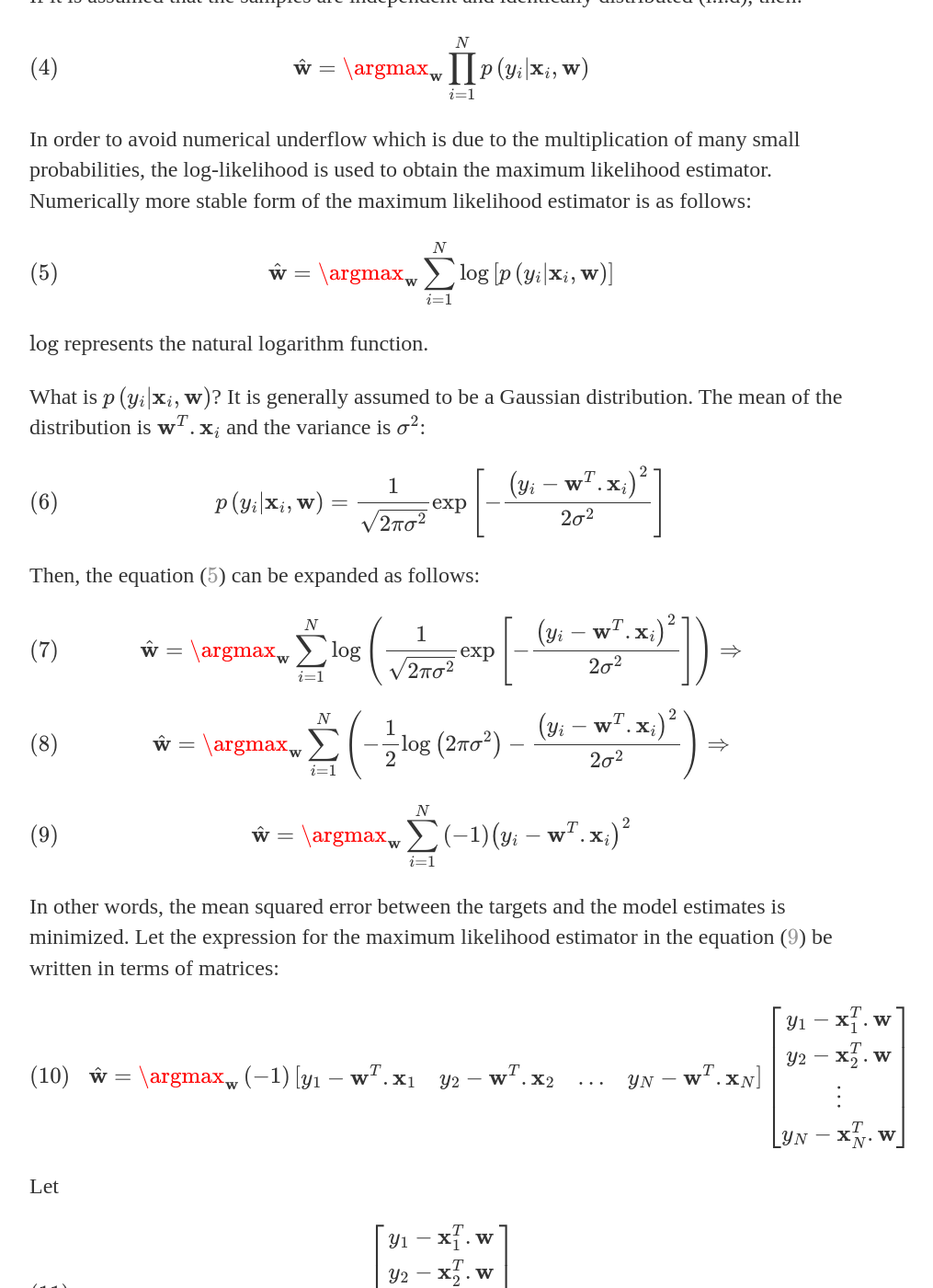
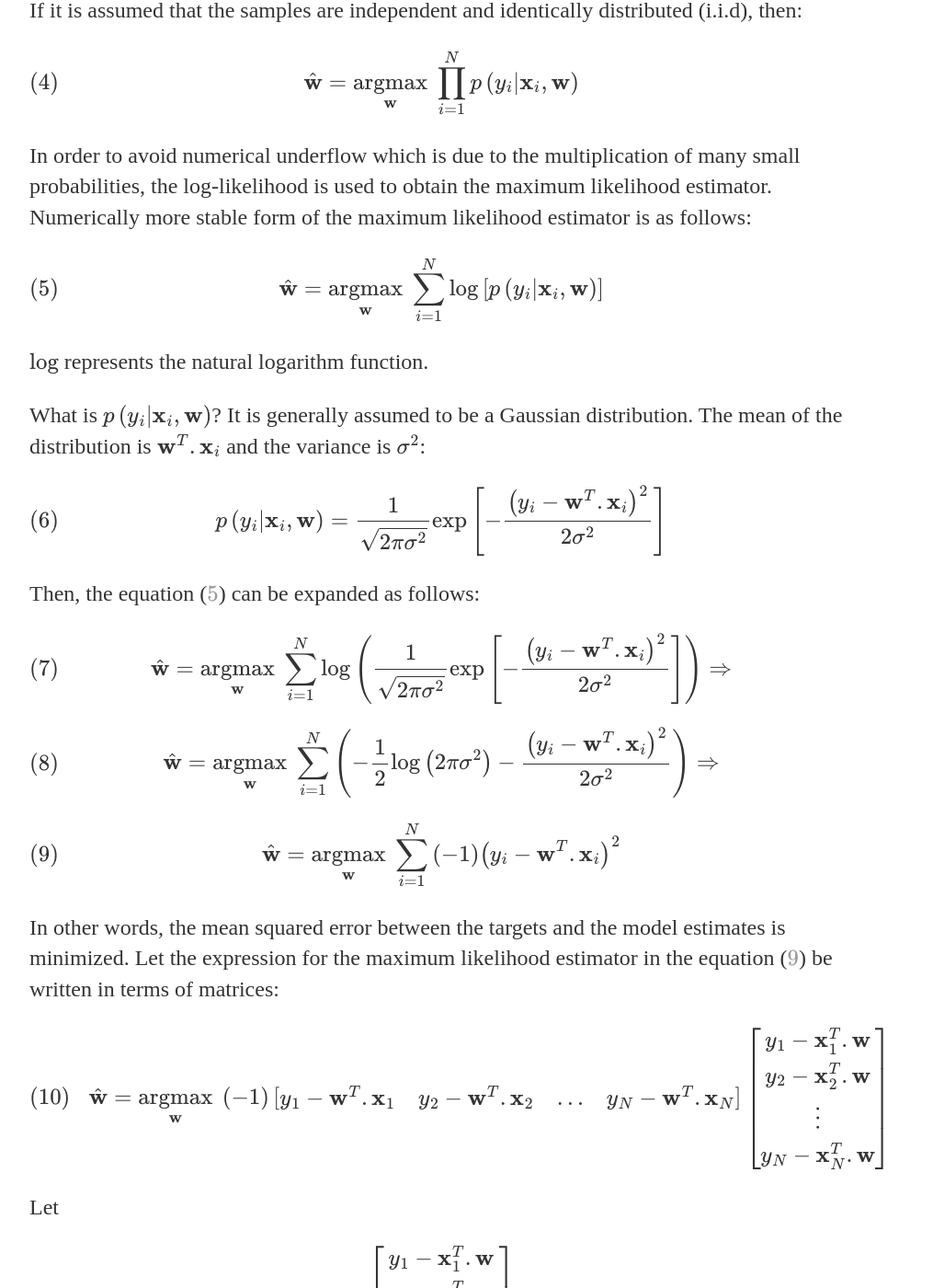
Before and after one commit to SaffetGokcenSen/saffetgokcensen.github.io, a Jekyll site: the page built from _posts/2021-03-10-maximum-likelihood-estimators-for-linear-regression-models-with-varying-probability-distributions-for-the-target-variable.md, in a window 1280 px wide and 1400 px high, scrolled down 1546 px. Shown: the whole window at 92% size, without its empty margins (160-1175 px from the left). Built offline with Jekyll 4.4.1, drawn with Linux system fonts in a browser that asks for light colours; some of the changed text lies outside the part shown.

Commit message:
typesetting corrections

```diff
--- a/_posts/2021-03-10-maximum-likelihood-estimators-for-linear-regression-models-with-varying-probability-distributions-for-the-target-variable.md
+++ b/_posts/2021-03-10-maximum-likelihood-estimators-for-linear-regression-models-with-varying-probability-distributions-for-the-target-variable.md
@@ -18,15 +18,15 @@ The maximum likelihood estimator for the parameters of the linear regression mod
 \end{equation}
 The maximum likelihood estimator is denoted by $\hat{\mathbf{w}}$. It satisfies the following equality:
 \begin{equation}
-    \hat{\mathbf{w}} = \argmax\_{\mathbf{w}} p\left(\mathbf{y}|\mathbf{X}, \mathbf{w}\right)
+    \hat{\mathbf{w}} = \underset{\mathbf{w}}{\mathrm{argmax}} \  p\left(\mathbf{y}|\mathbf{X}, \mathbf{w}\right)
 \end{equation}
 If it is assumed that the samples are independent and identically distributed (i.i.d), then:
 \begin{equation}
-    \hat{\mathbf{w}} = \argmax\_{\mathbf{w}} \prod\_{i=1}^{N} p\left(y\_{i}|\mathbf{x}\_{i}, \mathbf{w}\right)
+    \hat{\mathbf{w}} = \underset{\mathbf{w}}{\mathrm{argmax}} \ \prod\_{i=1}^{N} p\left(y\_{i}|\mathbf{x}\_{i}, \mathbf{w}\right)
 \end{equation}
 In order to avoid numerical underflow which is due to the multiplication of many small probabilities, the log-likelihood is used to obtain the maximum likelihood estimator. Numerically more stable form of the maximum likelihood estimator is as follows:
 \begin{equation}
-    \hat{\mathbf{w}} = \argmax\_{\mathbf{w}} \sum\_{i=1}^{N} \log \left [p\left(y\_{i}|\mathbf{x}\_{i}, \mathbf{w}\right) \right ]
+    \hat{\mathbf{w}} = \underset{\mathbf{w}}{\mathrm{argmax}} \  \sum\_{i=1}^{N} \log \left [p\left(y\_{i}|\mathbf{x}\_{i}, \mathbf{w}\right) \right ]
     \label{mle}
 \end{equation}
 $\log$ represents the natural logarithm function.
@@ -37,18 +37,18 @@ What is $p\left(y\_{i}|\mathbf{x}\_{i}, \mathbf{w}\right)$? It is generally assu
 \end{equation}
 Then, the equation (\ref{mle}) can be expanded as follows:
 \begin{equation}
-    \hat{\mathbf{w}} = \argmax\_{\mathbf{w}} \sum\_{i=1}^{N} \log \left(\frac{1}{\sqrt{2\pi \sigma^{2}}}\exp \left[-\frac{\left(y\_{i}-\mathbf{w}^{T}.\mathbf{x}\_{i}\right)^{2}}{2\sigma^{2}}\right]\right) \Rightarrow
+    \hat{\mathbf{w}} = \underset{\mathbf{w}}{\mathrm{argmax}} \  \sum\_{i=1}^{N} \log \left(\frac{1}{\sqrt{2\pi \sigma^{2}}}\exp \left[-\frac{\left(y\_{i}-\mathbf{w}^{T}.\mathbf{x}\_{i}\right)^{2}}{2\sigma^{2}}\right]\right) \Rightarrow
 \end{equation}
 \begin{equation}
-    \hat{\mathbf{w}} = \argmax\_{\mathbf{w}} \sum\_{i=1}^{N} \left (-\frac{1}{2}\log \left(2\pi \sigma^{2}\right)-\frac{\left(y\_{i}-\mathbf{w}^{T}.\mathbf{x}\_{i}\right)^{2}}{2\sigma^{2}}\right ) \Rightarrow
+    \hat{\mathbf{w}} = \underset{\mathbf{w}}{\mathrm{argmax}} \  \sum\_{i=1}^{N} \left (-\frac{1}{2}\log \left(2\pi \sigma^{2}\right)-\frac{\left(y\_{i}-\mathbf{w}^{T}.\mathbf{x}\_{i}\right)^{2}}{2\sigma^{2}}\right ) \Rightarrow
 \end{equation}
 \begin{equation}
-    \hat{\mathbf{w}} = \argmax\_{\mathbf{w}} \sum\_{i=1}^{N} \left (-1 \right )\left(y\_{i}-\mathbf{w}^{T}.\mathbf{x}\_{i}\right)^{2}
+    \hat{\mathbf{w}} = \underset{\mathbf{w}}{\mathrm{argmax}} \  \sum\_{i=1}^{N} \left (-1 \right )\left(y\_{i}-\mathbf{w}^{T}.\mathbf{x}\_{i}\right)^{2}
     \label{mle2}
 \end{equation}
 In other words, the mean squared error between the targets and the model estimates is minimized. Let the expression for the maximum likelihood estimator in the equation (\ref{mle2}) be written in terms of matrices:
 \begin{equation}
-    \hat{\mathbf{w}} = \argmax\_{\mathbf{w}}  \left (-1 \right ) \begin{bmatrix}
+    \hat{\mathbf{w}} = \underset{\mathbf{w}}{\mathrm{argmax}} \   \left (-1 \right ) \begin{bmatrix}
         y\_{1}-\mathbf{w}^{T}.\mathbf{x}\_{1} & y\_{2}-\mathbf{w}^{T}.\mathbf{x}\_{2} & \dotso & y\_{N}-\mathbf{w}^{T}.\mathbf{x}\_{N}
     \end{bmatrix}\begin{bmatrix}
         y\_{1}-\mathbf{x}\_{1}^{T}.\mathbf{w} \newline
@@ -105,7 +105,7 @@ be written in a more compact form:
 \end{equation}
 The more compact form of the maximum likelihood estimator can be expressed as follows:
 \begin{equation}
-    \hat{\mathbf{w}} = \argmax\_{\mathbf{w}} \left(-1\right)\left(\mathbf{y}-\mathbf{X}.\mathbf{w}\right)^{T}\left(\mathbf{y}-\mathbf{X}.\mathbf{w}\right)
+    \hat{\mathbf{w}} = \underset{\mathbf{w}}{\mathrm{argmax}} \  \left(-1\right)\left(\mathbf{y}-\mathbf{X}.\mathbf{w}\right)^{T}\left(\mathbf{y}-\mathbf{X}.\mathbf{w}\right)
 \end{equation}
 The maximum likelihood estimator is at the critical point of
 \begin{equation}
@@ -223,17 +223,17 @@ For example, let the distribution of the targets be Laplace with the location eq
 \end{equation}
 The maximum likelihood estimator for the parameters $\mathbf{w}$ will be derived for this linear regression model. Assuming the samples are i.i.d., the likelihood of the samples is given as follows:
 \begin{equation}
-    \hat{\mathbf{w}} = \argmax\_{\mathbf{w}} \prod\_{i=1}^{N} p\left(y\_{i}|\mathbf{x}\_{i}, \mathbf{w}\right)=\argmax\_{\mathbf{w}} \prod\_{i=1}^{N} \frac{1}{2} \exp \left(-\left | y\_{i} - \mathbf{w}^{T}.\mathbf{x}\_{i} \right |\right)
+    \hat{\mathbf{w}} = \underset{\mathbf{w}}{\mathrm{argmax}} \  \prod\_{i=1}^{N} p\left(y\_{i}|\mathbf{x}\_{i}, \mathbf{w}\right)=\underset{\mathbf{w}}{\mathrm{argmax}} \  \prod\_{i=1}^{N} \frac{1}{2} \exp \left(-\left | y\_{i} - \mathbf{w}^{T}.\mathbf{x}\_{i} \right |\right)
 \end{equation}
 In order to avoid numerical underflow due to the multiplication of many small probabilities, the following form is used for the maximum likelihood estimator:
 \begin{equation}
-    \hat{\mathbf{w}} = \argmax\_{\mathbf{w}} \prod\_{i=1}^{N} p\left(y\_{i}|\mathbf{x}\_{i}, \mathbf{w}\right)=\argmax\_{\mathbf{w}} \sum\_{i=1}^{N} \log \left [p\left(y\_{i}|\mathbf{x}\_{i}, \mathbf{w}\right)\right ] \Rightarrow
+    \hat{\mathbf{w}} = \underset{\mathbf{w}}{\mathrm{argmax}} \  \prod\_{i=1}^{N} p\left(y\_{i}|\mathbf{x}\_{i}, \mathbf{w}\right)=\underset{\mathbf{w}}{\mathrm{argmax}} \  \sum\_{i=1}^{N} \log \left [p\left(y\_{i}|\mathbf{x}\_{i}, \mathbf{w}\right)\right ] \Rightarrow
 \end{equation}
 \begin{equation}
-    \hat{\mathbf{w}} = \argmax\_{\mathbf{w}} \sum\_{i=1}^{N} \left (-\log 2-\left | y\_{i} - \mathbf{w}^{T}.\mathbf{x}\_{i} \right | \right ) \Rightarrow
+    \hat{\mathbf{w}} = \underset{\mathbf{w}}{\mathrm{argmax}} \  \sum\_{i=1}^{N} \left (-\log 2-\left | y\_{i} - \mathbf{w}^{T}.\mathbf{x}\_{i} \right | \right ) \Rightarrow
 \end{equation}
 \begin{equation}
-    \hat{\mathbf{w}} = \argmax\_{\mathbf{w}} \sum\_{i=1}^{N} \left (-1 \right )\left | y\_{i} - \mathbf{w}^{T}.\mathbf{x}\_{i} \right |
+    \hat{\mathbf{w}} = \underset{\mathbf{w}}{\mathrm{argmax}} \  \sum\_{i=1}^{N} \left (-1 \right )\left | y\_{i} - \mathbf{w}^{T}.\mathbf{x}\_{i} \right |
 \end{equation}
 In other words, the mean absolute error between the targets and the model estimates is minimized.
 
```
